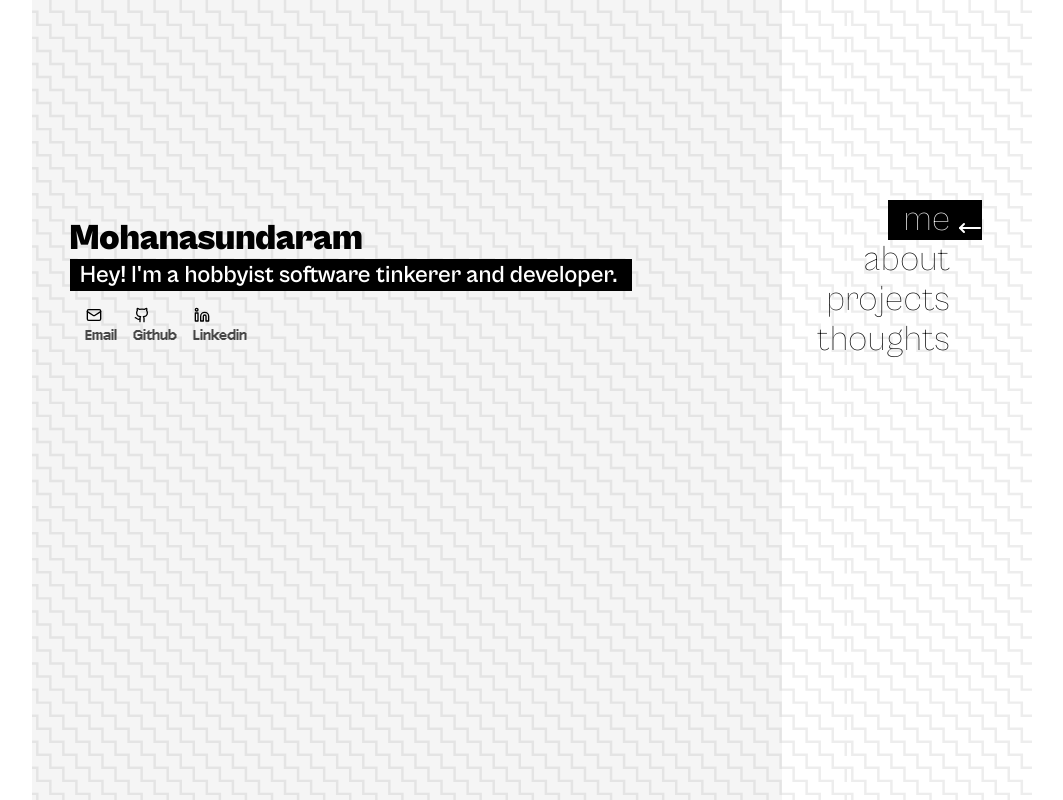
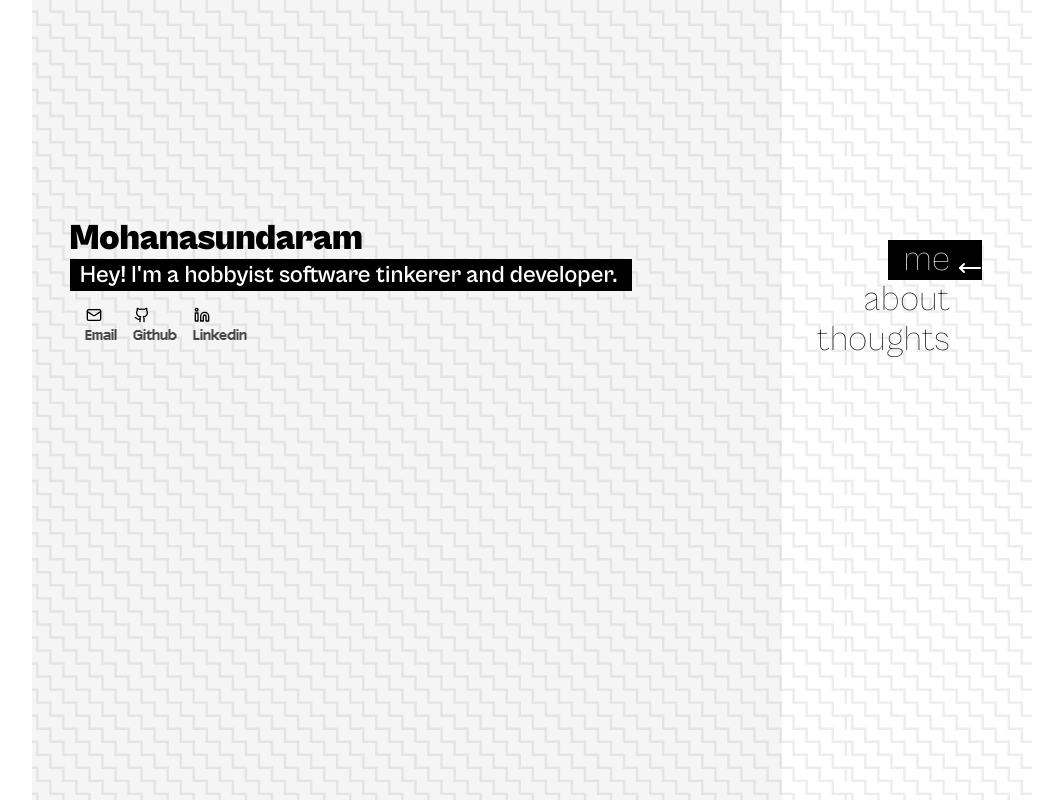
Before and after one commit to iammohan01/thesundaram.in, a SvelteKit app: page / in a window 1280 px wide. Shown: the whole page, without its empty margins (108-1171 px from the left). Built offline with nearby package versions, Linux system fonts and the light colour scheme.

Commit message:
[fix] removed projects

```diff
--- a/src/routes/+layout.svelte
+++ b/src/routes/+layout.svelte
@@ -19,7 +19,7 @@
 	let routes = [
 		{ name: 'me', path: '/' },
 		{ name: 'about', path: '/about' },
-		{ name: 'projects', path: '/projects' },
+		// { name: 'projects', path: '/projects' },
 		{ name: 'thoughts', path: '/thoughts' }
 	];
 	const kk = (e)=>{
```
